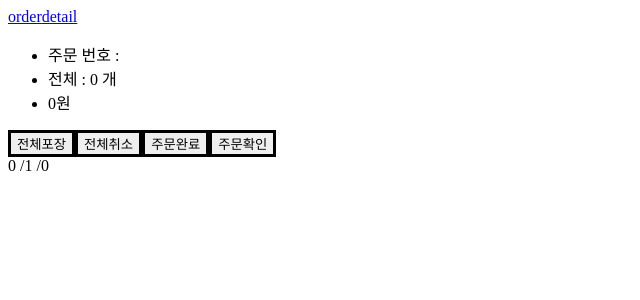
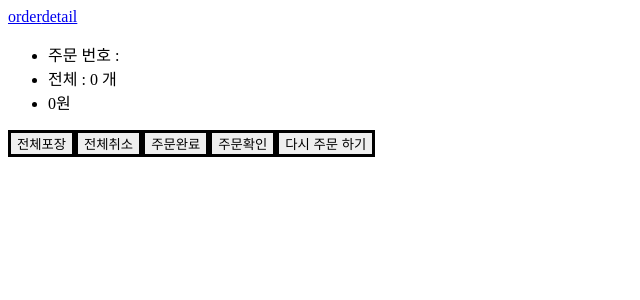
Before and after one commit to james-yang-dev/cafe-study, a React (Create React App) app: page /detail in a window 1280 px wide. Shown: the top 300 px of the page, without its empty margins (0-640 px from the left). Built offline with nearby package versions, Linux system fonts and the light colour scheme.

Commit message:
[feature/OrderDetail] 주문 번호 최대값 가져오는 로직 수정

```diff
--- a/src/features/detail/OrderDetail.js
+++ b/src/features/detail/OrderDetail.js
@@ -81,8 +81,31 @@ export function OrderDetail() {
       })
     }
   }
-  // MEMO : 주문 확인이라는 버튼이 주문한 내용을 확인하고 수정하기 위한 용도 ?
+
+  // MEMO : 주문 확인이라는 버튼이 주문한 내용을 확인하고 수정하기 위한 용도 ? 이전 주문에 대한 확인?
   const handleOrderCheck = (e) => {
+    setSelectMenuList((menuItem) => {
+      let newArr = menuItem.selectedMenuList.map((item) => {
+        const isTakeout = false;
+        return {
+          ...item,
+          isTakeout,
+        }
+      });
+
+      return {
+        selectedMenuList: [
+          ...newArr,
+        ]
+      };
+    });
+    history.push({
+      pathname: "/order",
+    })
+  }
+
+  // MEMO :
+  const handleReOrder = (e) => {
     setSelectMenuList((menuItem) => {
       let newArr = menuItem.selectedMenuList.map((item) => {
         const isTakeout = false;
@@ -131,6 +154,7 @@ export function OrderDetail() {
       <Button onClick={handleOrderCancel} text="전체취소" />
       <Button onClick={handleOrderComplete} text="주문완료" />
       <Button onClick={handleOrderCheck} text="주문확인" />
+      <Button onClick={handleReOrder} text="다시 주문 하기" />
     </OrderDetailWrapper>
   )
 }
--- a/src/features/detail/OrderList.js
+++ b/src/features/detail/OrderList.js
@@ -1,6 +1,6 @@
 import styled from '@emotion/styled';
 import React from 'react'
-import {useRecoilState, useRecoilValue} from 'recoil';
+import {useRecoilValue} from 'recoil';
 import {orderListState, orderState} from '../../store';
 
 export function OrderList() {
--- a/src/store/OrderListState.js
+++ b/src/store/OrderListState.js
@@ -1,12 +1,7 @@
 import { atom, selector } from "recoil";
 import { KEY } from "./key";
 
-const initOrderListState = [{
-  orderId: 0,
-  orderCount: 1,
-  orderPrice: 0,
-  orderDetail: [{}]
-}]
+const initOrderListState = []
 
 export const orderListState = atom({
   key: KEY.ORDER_LIST,
@@ -19,7 +14,7 @@ export const getNextOrderId = selector({
   get: ({ get }) => {
     const orderList = get(orderListState)
     const orderIdList = orderList.map(order => order.orderId)
-    const maxOrderId = Math.max(...orderIdList)
+    const maxOrderId = orderList.length > 0 ? Math.max(...orderIdList) : 0
 
     return maxOrderId ? maxOrderId + 1 : 1
   }
```
